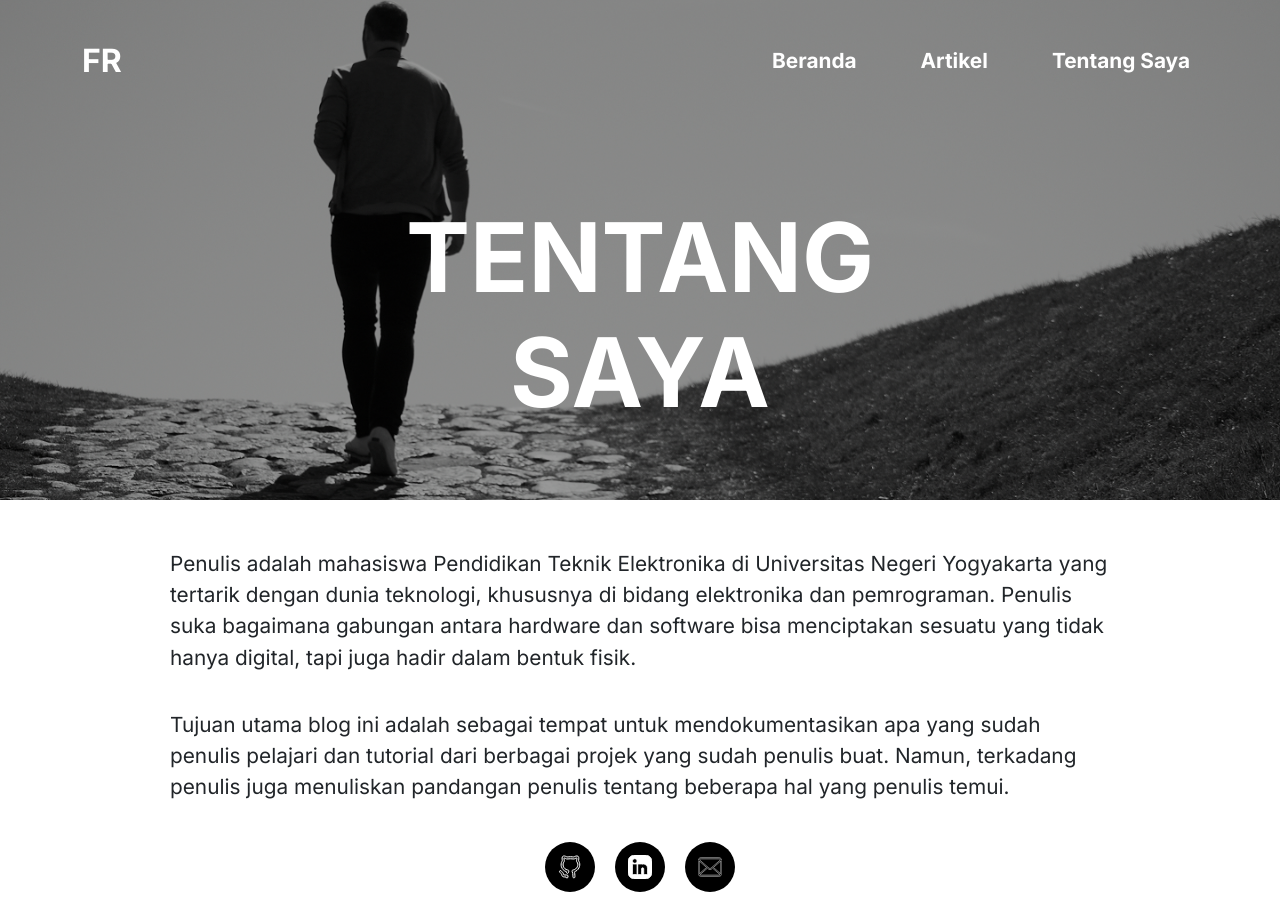
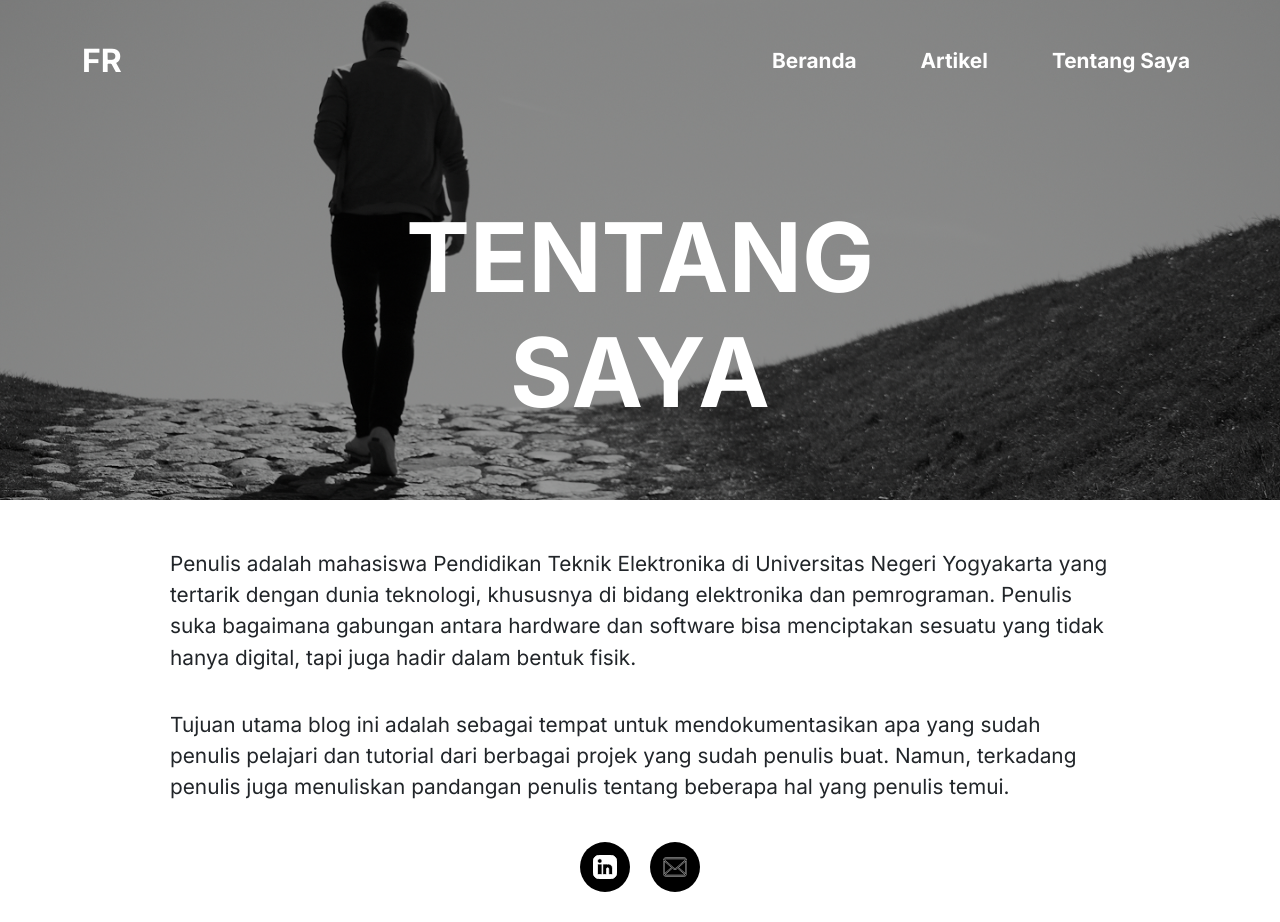
Before and after one commit to drajat824/flozistor, a Next.js app: page /about in a window 1280 px wide. Built offline with nearby package versions, Linux system fonts and the light colour scheme.

Commit message:
Refactor PostPage: remove GitHub link for a cleaner layout

```diff
--- a/src/app/about/page.js
+++ b/src/app/about/page.js
@@ -28,11 +28,6 @@ export default function PostPage() {
             Tujuan utama blog ini adalah sebagai tempat untuk mendokumentasikan apa yang sudah penulis pelajari dan tutorial dari berbagai projek yang sudah penulis buat. Namun, terkadang penulis juga menuliskan pandangan penulis tentang beberapa hal yang penulis temui.
           </p>
           <div style={{ display: 'flex', justifyContent: 'center', gap: '20px', marginTop: '20px' }}>
-            <a href="https://github.com/drajat824" target="_blank" rel="noopener noreferrer" style={{ textDecoration: 'none' }}>
-              <div style={{ width: '50px', height: '50px', backgroundColor: 'black', borderRadius: '50%', display: 'flex', justifyContent: 'center', alignItems: 'center' }}>
-                <img src="/icons/github.svg" alt="GitHub" style={{ width: '24px', height: '24px' }} />
-              </div>
-            </a>
             <a href="https://www.linkedin.com/in/drajatfikri/" target="_blank" rel="noopener noreferrer" style={{ textDecoration: 'none' }}>
               <div style={{ width: '50px', height: '50px', backgroundColor: 'black', borderRadius: '50%', display: 'flex', justifyContent: 'center', alignItems: 'center' }}>
                 <img src="/icons/linkedin.svg" alt="LinkedIn" style={{ width: '24px', height: '24px' }} />
@@ -59,11 +54,6 @@ export default function PostPage() {
             Tujuan utama blog ini adalah sebagai tempat untuk mendokumentasikan apa yang sudah penulis pelajari dan tutorial dari berbagai projek yang sudah penulis buat. Namun, terkadang penulis juga menuliskan pandangan penulis tentang beberapa hal yang penulis temui.
           </p>
           <div style={{ display: 'flex', justifyContent: 'center', gap: '20px', marginTop: '20px' }}>
-            <a href="https://github.com/drajat824" target="_blank" rel="noopener noreferrer" style={{ textDecoration: 'none' }}>
-              <div style={{ width: '50px', height: '50px', backgroundColor: 'black', borderRadius: '50%', display: 'flex', justifyContent: 'center', alignItems: 'center' }}>
-                <img src="/icons/github.svg" alt="GitHub" style={{ width: '24px', height: '24px' }} />
-              </div>
-            </a>
             <a href="https://www.linkedin.com/in/drajatfikri/" target="_blank" rel="noopener noreferrer" style={{ textDecoration: 'none' }}>
               <div style={{ width: '50px', height: '50px', backgroundColor: 'black', borderRadius: '50%', display: 'flex', justifyContent: 'center', alignItems: 'center' }}>
                 <img src="/icons/linkedin.svg" alt="LinkedIn" style={{ width: '24px', height: '24px' }} />
```
